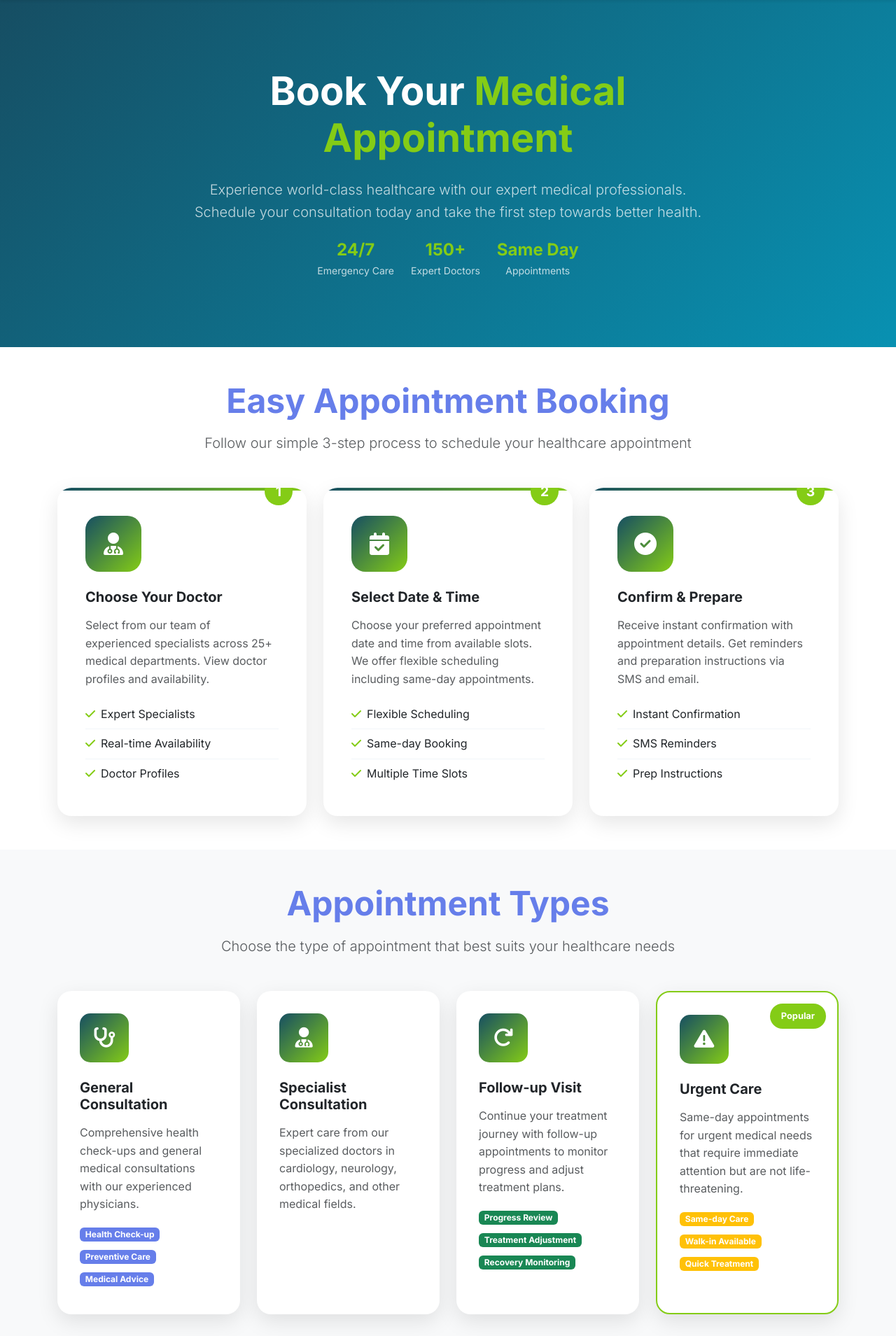
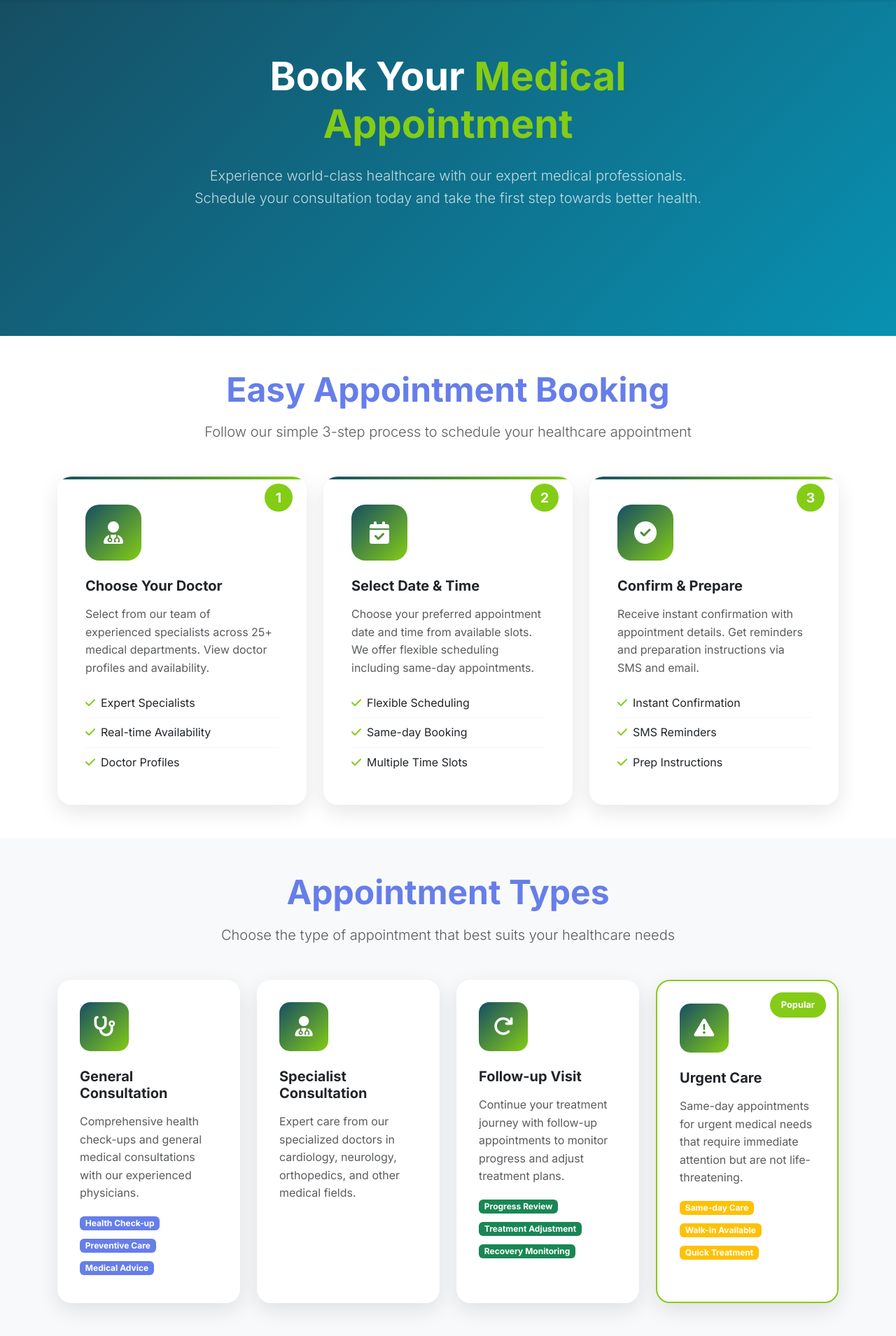
Before and after one commit to amulbabariya07/hms-system, a Flask app: page /appointment in a window 1280 px wide. Shown: the part 90-1999 px from the top of the page at 70% size. Run offline with Flask 3, Linux system fonts and the light colour scheme.

Commit message:
[IMP] Re-design the appointment page

```diff
--- a/app/templates/appointment.html
+++ b/app/templates/appointment.html
@@ -5,7 +5,7 @@
 <!-- Hero Section -->
 <div class="appointment-hero-section position-relative overflow-hidden">
   <div class="hero-overlay"></div>
-  <div class="container py-5">
+  <div class="container">
     <div class="row align-items-center min-vh-50">
       <div class="col-lg-8 mx-auto text-center">
         <h1 class="display-4 fw-bold text-white mb-4 animate__animated animate__fadeInUp">
@@ -14,20 +14,6 @@
         <p class="lead text-white-75 mb-4 animate__animated animate__fadeInUp animate__delay-1s">
           Experience world-class healthcare with our expert medical professionals. Schedule your consultation today and take the first step towards better health.
         </p>
-        <div class="hero-stats d-flex justify-content-center gap-4 flex-wrap animate__animated animate__fadeInUp animate__delay-2s">
-          <div class="stat-item text-center">
-            <h4 class="fw-bold text-accent mb-1">24/7</h4>
-            <p class="text-white-75 small mb-0">Emergency Care</p>
-          </div>
-          <div class="stat-item text-center">
-            <h4 class="fw-bold text-accent mb-1">150+</h4>
-            <p class="text-white-75 small mb-0">Expert Doctors</p>
-          </div>
-          <div class="stat-item text-center">
-            <h4 class="fw-bold text-accent mb-1">Same Day</h4>
-            <p class="text-white-75 small mb-0">Appointments</p>
-          </div>
-        </div>
       </div>
     </div>
   </div>
@@ -240,7 +226,7 @@
     </div>
   </div>
 </div>
-
+{% include "footer.html" %}
 <link rel="stylesheet" href="https://cdnjs.cloudflare.com/ajax/libs/animate.css/4.1.1/animate.min.css"/>
 
 <style>
@@ -311,7 +297,7 @@
 
 .step-number {
   position: absolute;
-  top: -15px;
+  top: 10px;
   right: 20px;
   width: 40px;
   height: 40px;
```
